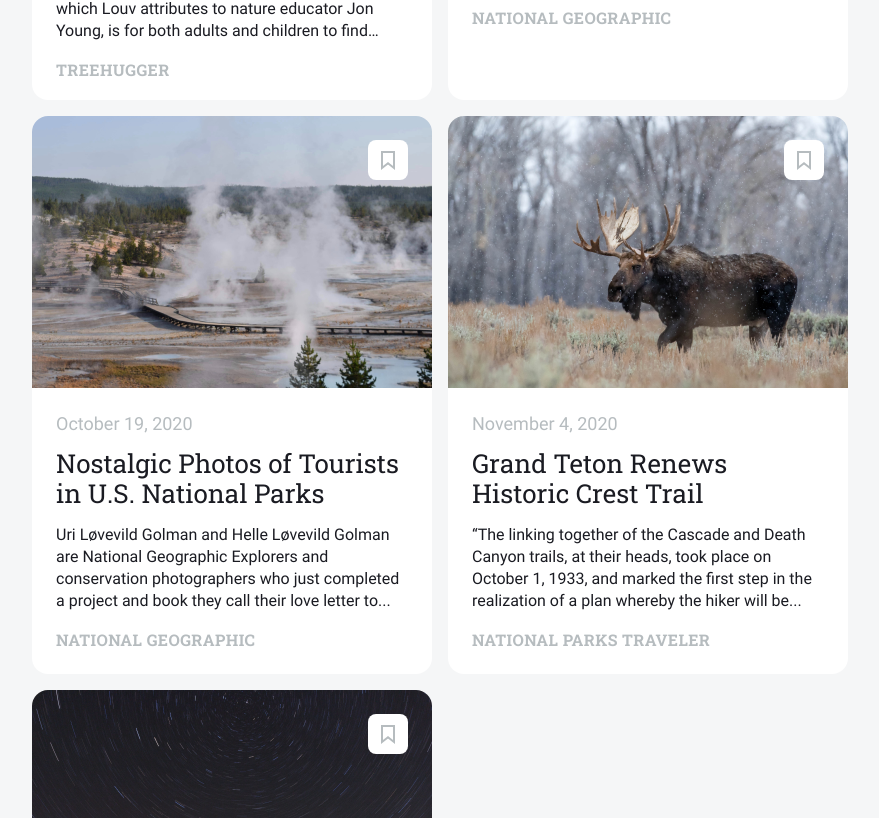
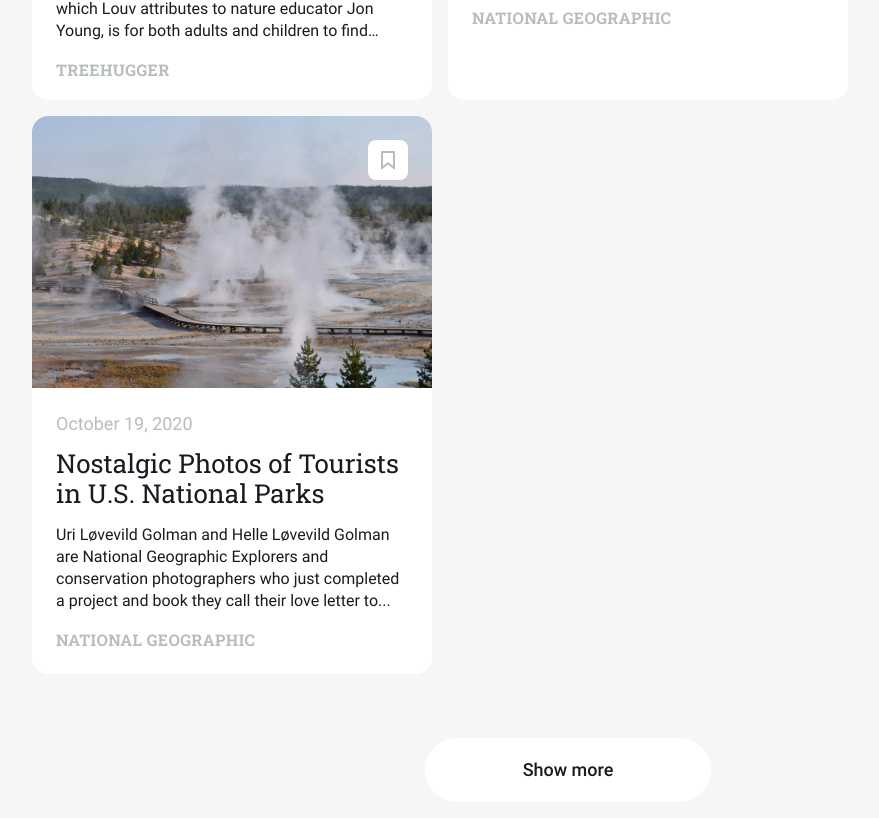
Before and after one commit to MarkALevy/news-explorer-frontend, a React (Vite) app: page / in a window 1280 px wide. Shown: the part 1242-2060 px from the top of the page, without its empty margins (72-951 px from the left). Built offline with nearby package versions, Linux system fonts and the light colour scheme.

Commit message:
add show more button

```diff
--- a/src/components/NewsCardList/NewsCardList.jsx
+++ b/src/components/NewsCardList/NewsCardList.jsx
@@ -2,7 +2,7 @@ import NewsCard from "../NewsCard/NewsCard";
 import { defaultNewsItems } from "../../utils/constants";
 import "./NewsCardList.css";
 
-function NewsCardList({ handleLoginClick }) {
+function NewsCardList({ handleLoginClick, numResults }) {
   return (
     <div className="news-card-section">
       <ul className="cards__list">
@@ -15,7 +15,7 @@ function NewsCardList({ handleLoginClick }) {
               defaultNewsItems={defaultNewsItems}
             />
           );
-        })}
+        }).slice(0, numResults)}
       </ul>
     </div>
   );
--- a/src/components/SearchResults/SearchResults.css
+++ b/src/components/SearchResults/SearchResults.css
@@ -2,6 +2,9 @@
   background-color: #f5f6f7;
   min-height: 282px;
   padding: 80px 104px;
+  display: flex;
+  flex-direction: column;
+  align-items: center;
 }
 
 .search-results__title {
@@ -12,3 +15,28 @@
   margin: 0 0 64px 0;
   color: #1a1b22;
 }
+
+.search-results__load-more {
+  background-color: #fff;
+  border-style: none;
+  border-radius: 100px;
+  color: #1a1b22;
+  font-family: "Roboto", Arial, sans-serif;
+  font-size: 18px;
+  font-weight: 500;
+  line-height: 24px;
+  text-align: center;
+  padding: 20px 98px;
+  margin: 64px auto 0;
+  cursor: pointer;
+}
+
+.search-results__load-more:hover:not([disabled]) {
+  background-color: #e8e8e8;
+}
+
+.search-results__load-more:disabled {
+  background-color: #e6e8eb;
+  color: #b6bcbf;
+  cursor: default;
+}
--- a/src/components/SearchResults/SearchResults.jsx
+++ b/src/components/SearchResults/SearchResults.jsx
@@ -1,12 +1,24 @@
 import "./SearchResults.css";
-
+import { defaultNewsItems } from "../../utils/constants";
 import NewsCardList from "../NewsCardList/NewsCardList";
+import { useState } from "react";
 
 function SearchResults({ isLoggedIn, currentPage, handleLoginClick }) {
+  const [numResults, setNumResults] = useState(3);
   return (
     <div className="search-results">
       <h2 className="search-results__title">Search results</h2>
-      <NewsCardList handleLoginClick={handleLoginClick} />
+      <NewsCardList
+        handleLoginClick={handleLoginClick}
+        numResults={numResults}
+      />
+      <button
+        className="search-results__load-more"
+        onClick={() => setNumResults(numResults + 3)}
+        disabled={numResults >= defaultNewsItems.length}
+      >
+        Show more
+      </button>
     </div>
   );
 }
```
